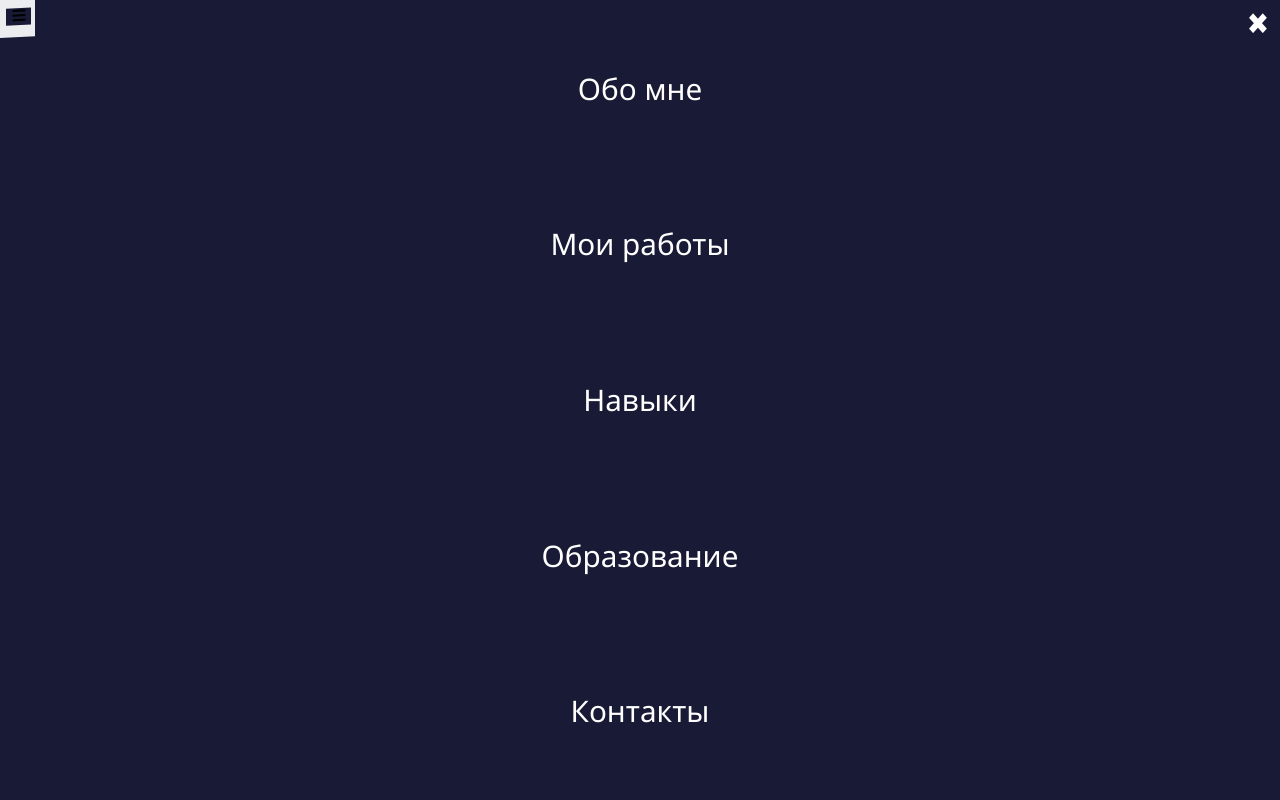
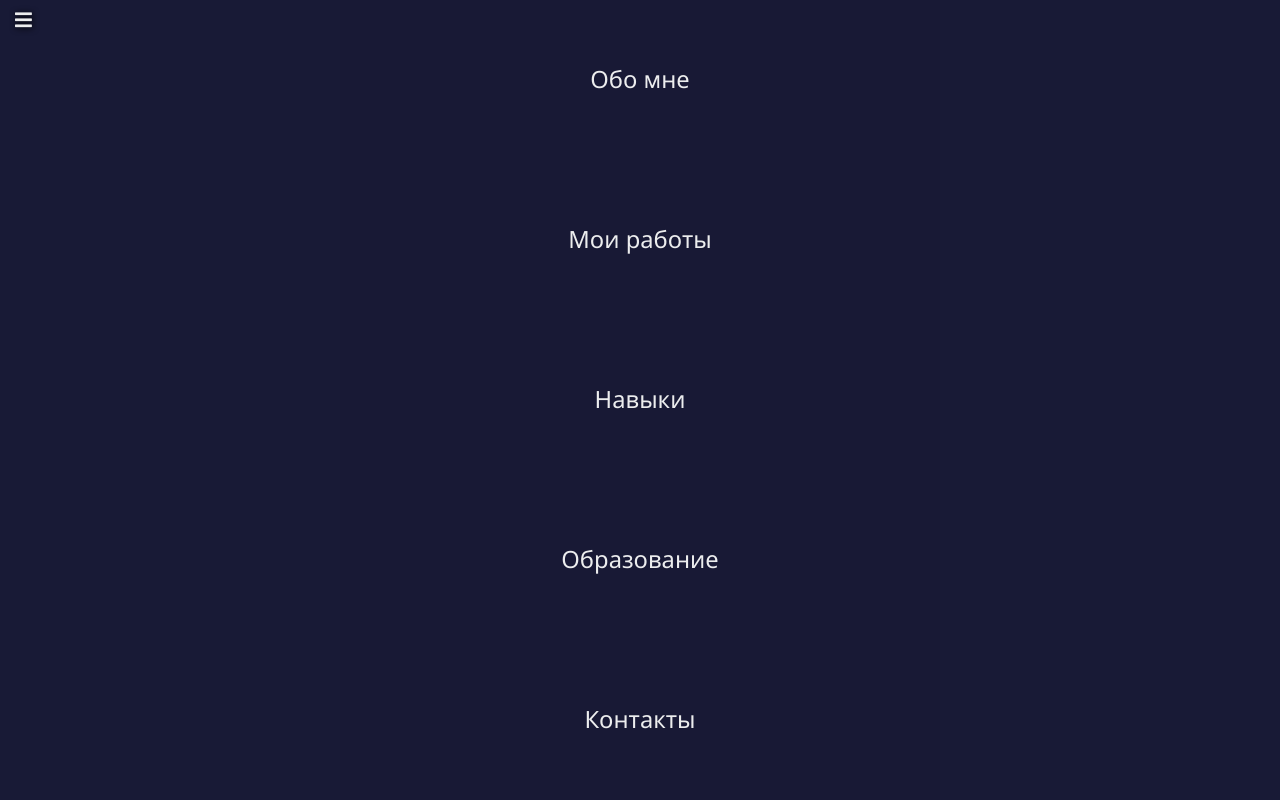
Before and after one commit to hurrii/portfolio, a website: page app/index.html in a window 1280 px wide. Both pictures are taken after a click on the button 18 px from the left and 16 px from the top of the page. Shown: the top 800 px of the page. Drawn offline with nearby package versions, Linux system fonts and the light colour scheme.

Commit message:
Menu rework

```diff
--- /dev/null
+++ b/app/assets/js/menu__button.js
@@ -0,0 +1,8 @@
+var menuButton = document.getElementById('menuButton');
+var menuWindow = document.getElementById('menuWindow');
+
+
+
+menuButton.onclick = function showMenuWindow() {
+    menuWindow.classList.toggle('menu__container_active');
+}
--- a/app/assets/js/menu__exit-button.js
+++ /dev/null
@@ -1,8 +0,0 @@
-var menuExitButton = document.getElementById('menu__exit');
-var menuWindow = document.getElementById('menu__window');
-
-menuExitButton.onclick = function menuExit() {
-    menuWindow.setAttribute("style","opacity:0; -moz-opacity:0; filter:alpha(opacity=0)");
-    menuWindow.style.transition = "all ease-in 0.5s";
-    setTimeout(function hideMenu(){menuWindow.style.display = "none";}, 1000);
-};
--- a/app/index.html
+++ b/app/index.html
@@ -70,7 +70,7 @@
             <div class="skills-container">
             <div class="skills__showcase bg-silver box-shadow t-grey">
                     <h1 class="t-align-center">Навыки</h1>
-                    <p class="skills__description-text t-align-justify">Я создаю отзывчивые веб-сайты, создающие условия для наилучшего взаимодействия пользователей независимо от типа используемых ими устройств. Благодарю применению mobile first подхода при разработке, сайты получают отзывчивую вёрстку, которая позволяет максимально эффективно использовать доступное место, как на крупных, так и на небольших девайсах. Кроссбраузерная совместимость обеспечена применением библиотеки обнаружения функционала браузера конечного пользователя, что позволяет посетителям с менее современными браузерами чувствовать себя комфортно находясь на страницах сайта.</p>
+                    <p class="skills__description-text t-align-justify">Я создаю отзывчивые веб-сайты, создающие условия для наилучшего взаимодействия пользователей с интерфейсом, независимо от типа используемых ими устройств. Благодаря применению mobile first подхода при разработке, сайты получают отзывчивую вёрстку, которая позволяет максимально эффективно использовать доступное место, как на крупных, так и на небольших девайсах. Кроссбраузерная совместимость обеспечена применением библиотеки обнаружения функционала браузера конечного пользователя, что позволяет посетителям с менее современными браузерами чувствовать себя комфортно находясь на страницах сайта.</p>
                 <div class="skills__skills-col">
                 <h4 class="t-align-center">Frontend</h4>
                 <ul class="skills__list">
@@ -132,7 +132,7 @@
         <div class="slanted-spacer bg-silver"></div>
         <h1 class="t-align-center">Образование</h1>
             <div class="education__container container__centered">
-                <div class="education__showcase bg-lightgrey">
+                <div class="education__showcase bg-lightgrey box-shadow">
                     <div class="education__item">
                         <p class="education__uni-name d-inline">НИЯУ МИФИ</p><p class="education__grad-year d-inline">'19</p>
                         <p class="education__degree-type">Магистратура</p>
@@ -141,7 +141,7 @@
 
                     <hr>
 
-                    <div class="education__item box-shadow">
+                    <div class="education__item">
                     <p class="education__uni-name d-inline">НИЯУ МИФИ</p><p class="education__grad-year d-inline">'16</p>
                     <p class="education__degree-type">Бакалавриат</p>
                     <p class="education__faculty-name">Факультет управления и экономики высоких технологий</p>
@@ -162,36 +162,24 @@
             </ul>
         </div>
     </section>
-    <div class="menu__onpage-navigation">
-            <div class="slanted-spacer bg-silver"><button class="menu__icon fas fa-bars bg-darkblue"></button></div>
-    </div>
-    <section class="menu bg-darkblue" id="menu__window">
+    <!-- Menu section -->
+    <section class="menu">
+        <button class="menu__menu-button fas fa-bars t-shadow" id="menuButton"></button>
+        <nav class="menu__container bg-darkblue" id="menuWindow">
 
+                <a class="menu__link" href="#"><span>Обо мне</span></a>
 
+                <a class="menu__link" href="#"><span>Мои работы</span></a>
 
-        <nav class="container__centered">
-            <ul class="t-align-center">
-                <li>
-                <a href="#">Обо мне</a>
-                </li>
-                <li>
-                <a href="#">Мои работы</a>
-                </li>
-                <li>
-                <a href="#">Навыки</a>
-                </li>
-                <li>
-                <a href="#">Образование</a>
-                </li>
-                <li>
-                <a href="#">Контакты</a>
-                </li>
-            </ul>
+                <a class="menu__link" href="#"><span>Навыки</span></a>
+
+                <a class="menu__link" href="#"><span>Образование</span></a>
+
+                <a class="menu__link" href="#"><span>Контакты</span></a>
         </nav>
-        <button id="menu__exit">&#10006;</button>
     </section>
 </main>
 <!-- JS -->
-<script src="assets/js/menu__exit-button.js"></script>
+<script src="assets/js/menu__button.js"></script>
 </body>
 </html>
--- a/app/scss/about/about.scss
+++ b/app/scss/about/about.scss
@@ -10,11 +10,11 @@
 
 .about {
     background: url(../../assets/img/css-bg.jpg) center / cover no-repeat;
-    padding: 5%;
+    padding: 10% 1rem;
 }
 
 .about__container {
-    max-width: 760px;
+    max-width: 960px;
 }
 
 .about__userpic {
--- a/app/scss/about/about__heading.scss
+++ b/app/scss/about/about__heading.scss
@@ -1,4 +1,4 @@
 .about__heading {
     font-size: 1.3rem;
-    margin-top: 2rem;
+    margin-top: 1rem;
 }
--- a/app/scss/menu/menu.scss
+++ b/app/scss/menu/menu.scss
@@ -1,70 +1,4 @@
-@import 'menu__icon.scss';
-@import 'menu__onpage-navigation.scss';
-
-.menu {
-    position: fixed;
-    top: 0;
-    left: 0;
-    width: 100%;
-    height: 100%;
-    z-index: 100;
-    align-items: center;
-    font-size: 2rem;
-    opacity: 1;
-
-    * {
-        color: white;
-    }
-
-    nav {
-        font-size: 2rem;
-        font-weight: lighter;
-        height: 100%;
-
-        ul {
-            width: 100%;
-            list-style: none;
-            display: flex;
-            flex-direction: column;
-            justify-content: space-evenly;
-            flex-wrap: nowrap;
-            padding: 0;
-            margin: 0;
-
-
-
-            li {
-                display: flex;
-
-                    a {
-                        text-decoration: none;
-                        width: 100%;
-                        padding: 50px 0;
-                    }
-
-                    a:hover {
-                        color: #bbbbbb;
-                        background: #1f2246;
-                        transition: all ease-in 0.4s;
-                    }
-            }
-        }
-    }
-
-
-    button#menu__exit {
-        position: absolute;
-        top: 0;
-        right: 0;
-        border: 0;
-        background: 0;
-        margin: 5px;
-    }
-
-    button#menu__exit:hover {
-        color: #bbbbbb;
-        transform: rotateX(60deg);
-        transition: color 0.5s, transform 0.2s;
-        margin: 5px;
-    }
-}
+@import 'menu__menu-button.scss';
+@import 'menu__container.scss';
+@import 'menu__container_active.scss';
+@import 'menu__link.scss'
--- /dev/null
+++ b/app/scss/menu/menu__container.scss
@@ -0,0 +1,19 @@
+@keyframes slideFromLeft{
+    0%{
+        transform: translateX(-100%);
+        }
+    100%{
+        transform: translateX(0%);
+        }
+}
+
+.menu__container {
+    position: fixed;
+    z-index: 100;
+    top: 0;
+    left: 0;
+    width: 100%;
+    height: 100%;
+    transform: translateX(-100%);
+    transition: transform 1s ease;
+}
--- /dev/null
+++ b/app/scss/menu/menu__container_active.scss
@@ -0,0 +1,3 @@
+.menu__container_active {
+    transform: translateX(0%);
+}
--- a/app/scss/menu/menu__icon.scss
+++ /dev/null
@@ -1,5 +0,0 @@
-.menu__icon {
-    border: 0;
-    position: relative;
-    margin: 10px 5px;
-}
--- /dev/null
+++ b/app/scss/menu/menu__link.scss
@@ -0,0 +1,18 @@
+.menu__link {
+    text-decoration: none;
+    display: flex;
+    align-items: center;
+    width: 90%;
+    max-width: 600px;
+    margin: 0 auto;
+    height: calc(100% / 5);
+    background-color: rgba(0,0,0,.02);
+
+    span {
+        display: block;
+        color: $silver;
+        width: 100%;
+        text-align: center;
+        font-size: 1.6rem;
+    }
+}
--- /dev/null
+++ b/app/scss/menu/menu__menu-button.scss
@@ -0,0 +1,12 @@
+.menu__menu-button {
+    position: fixed;
+    font-size: 1.3rem;
+    top: 0;
+    left: 0;
+    border: 0;
+    background: 0;
+    color: $silver;
+    padding: 5px;
+    margin: 5px 10px;
+    z-index: 101;
+}
--- a/app/scss/menu/menu__onpage-navigation.scss
+++ /dev/null
@@ -1,6 +0,0 @@
-.menu__onpage-navigation {
-    position: fixed;
-    top: 0;
-    left: 0;
-    z-index: 101;
-}
--- a/app/scss/params/utilities.scss
+++ b/app/scss/params/utilities.scss
@@ -1,5 +1,5 @@
 .t-shadow {text-shadow: 1px 1px 6px black;}
-.box-shadow {box-shadow: 0 2px 4px 0 rgba(50,50,93,.1);}
+.box-shadow {box-shadow: 0 2px 4px 0 rgba(0, 0, 0, 0.1);}
 
 .t-blue {color: $blue;}
 .t-grey {color: $grey;}
--- a/app/scss/params/vars.scss
+++ b/app/scss/params/vars.scss
@@ -15,6 +15,7 @@ html {
     height: 100%;
     box-sizing: border-box;
     color: $silver;
+    transition: all 0.25s ease;
     // Fluid fonts
     font-size: calc(11px + .3vw);
 }
--- a/app/scss/skills/skills__description-text.scss
+++ b/app/scss/skills/skills__description-text.scss
@@ -1,3 +1,3 @@
 .skills__description-text {
-    margin-bottom: 1.5rem;
+    margin-bottom: 3rem;
 }
--- a/app/scss/skills/skills__item.scss
+++ b/app/scss/skills/skills__item.scss
@@ -12,3 +12,9 @@
         font-size: 0.9rem;
     }
 }
+
+
+.skills__item:hover {
+    box-shadow: 0 2px 4px 0px #6d6d6d;
+    cursor: default;
+}
--- a/app/scss/styles.scss
+++ b/app/scss/styles.scss
@@ -22,6 +22,5 @@
 @import 'contacts/contacts.scss';
 @import 'menu/menu.scss';
 
-
 // media queries
 @import 'params/media-queries.scss';
```
Also changed, not shown: app/css/styles.css, 1 other file.
